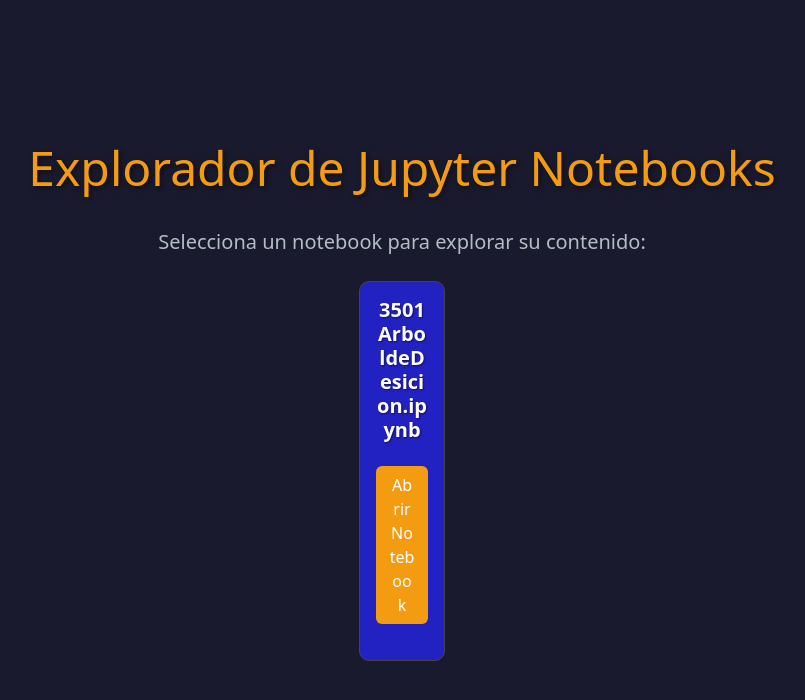
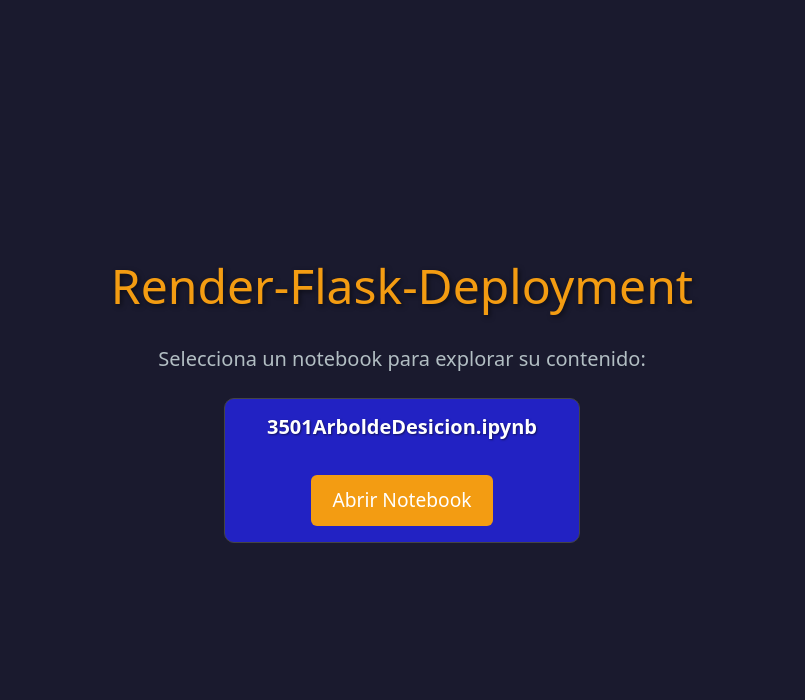
Before and after one commit to RaulCiriaco/render-flask-deployment, a Flask app: page / in a window 1280 px wide. Shown: the top 700 px of the page, without its empty margins (238-1043 px from the left). Run offline with Flask 3, Linux system fonts and the light colour scheme.

Commit message:
Primer Prueba

```diff
--- a/templates/index.html
+++ b/templates/index.html
@@ -3,7 +3,7 @@
 <head>
     <meta charset="UTF-8">
     <meta name="viewport" content="width=device-width, initial-scale=1.0">
-    <title>Bienvenido Render-Flask-Deployment</title>
+    <title>Explorador de Jupyter Notebooks</title>
 
     <!-- Bootstrap CSS -->
     <link href="https://cdn.jsdelivr.net/npm/bootstrap@5.3.0-alpha3/dist/css/bootstrap.min.css" rel="stylesheet">
@@ -38,6 +38,9 @@
             border: 1px solid #444;
             transition: transform 0.3s, box-shadow 0.3s;
             border-radius: 10px; /* Añadir bordes redondeados */
+            overflow: hidden; /* Asegura que el contenido de la tarjeta no se desborde */
+            display: flex; /* Asegura que el contenido de la tarjeta se distribuya correctamente */
+            flex-direction: column;
         }
 
         .card:hover {
@@ -49,12 +52,17 @@
             color: #ffffff;
             font-weight: bold;
             text-shadow: 1px 1px 2px rgba(0, 0, 0, 0.5);
+            margin-bottom: 20px; /* Espacio adicional debajo del título */
         }
 
         .btn-custom {
             background-color: #f39c12;
             color: white;
             transition: background-color 0.3s, transform 0.3s;
+            align-self: center; /* Centra el botón horizontalmente */
+            margin-top: auto; /* Empuja el botón hacia el fondo de la tarjeta */
+            padding: 10px 20px; /* Ajusta el tamaño del botón */
+            font-size: 1.2em; /* Ajusta el tamaño del texto del botón */
         }
 
         .btn-custom:hover {
@@ -66,34 +74,12 @@
             transform: scale(1);
         }
 
-        .card-body {
-            margin-bottom: 20px;
-        }
+    </style>
 
-        @media (max-width: 576px) {
-            h1 {
-                font-size: 2em;
-            }
-
-            p {
-                font-size: 1em;
-            }
-        }
-
-        .container {
-            display: flex;
-            flex-direction: column;
-            align-items: center;
-        }
-
-        .row {
-            justify-content: center;  /* Centrar las tarjetas en la fila */
-        }
-    </style>
 </head>
 <body>
     <div class="container text-center">
-        <h1>Explorador de Jupyter Notebooks</h1>
+        <h1>Render-Flask-Deployment</h1>
         <p class="lead mb-4">Selecciona un notebook para explorar su contenido:</p>
 
         <!-- Grid de tarjetas -->
```
